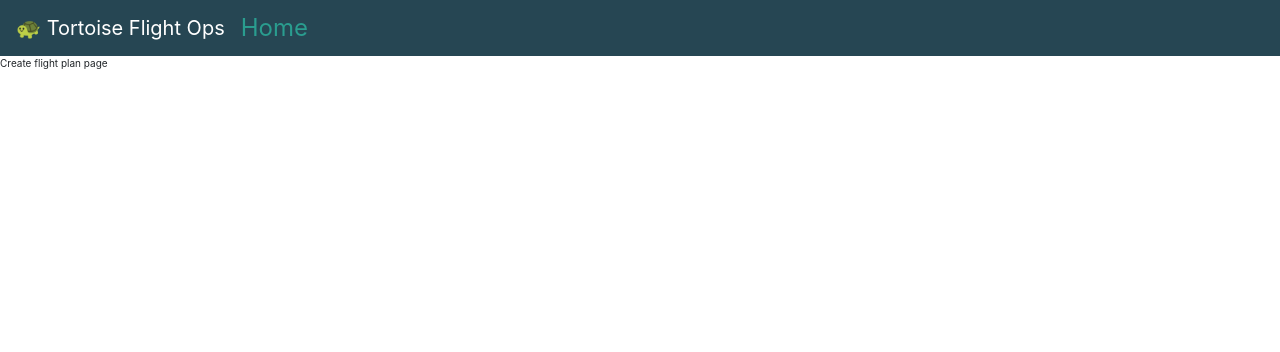
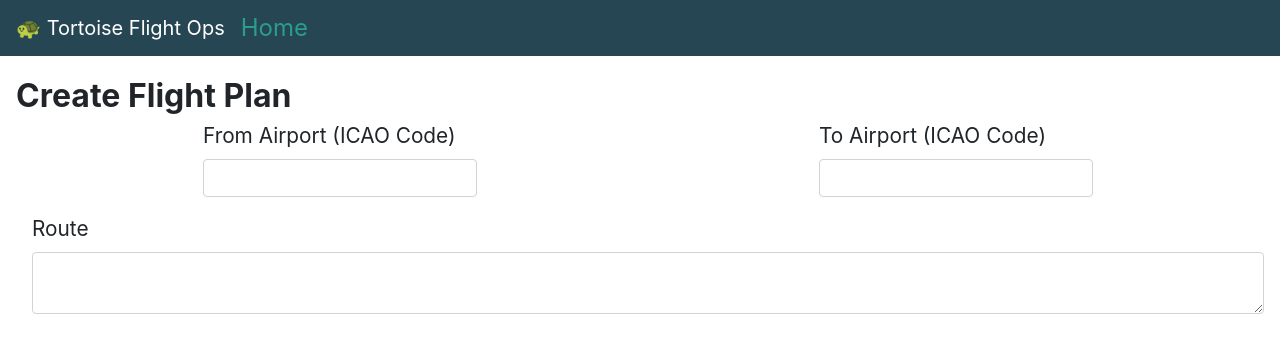
Before and after one commit to Screeos/Flight-Sim-Planner, a React (Vite) app in the folder frontend/: page /create-flight-plan in a window 1280 px wide. Shown: the top 352 px of the page. Built offline with nearby package versions, Linux system fonts and the light colour scheme.

Commit message:
wip started create flight plan ui

```diff
--- a/frontend/src/App.jsx
+++ b/frontend/src/App.jsx
@@ -15,13 +15,17 @@ import Home from "./Home.jsx";
 import NotFound from "./NotFound.jsx";
 import CreateFlightPlan from "./CreateFlightPlan.jsx";
 
+const AppContainer = styled.div`
+font-size: 1.3rem;
+`;
+
 const StyledNavItem = styled(Nav.Item)`
 font-size: 1.5rem;
 `;
 
 const App = () => {
   return (
-	  <>
+	  <AppContainer>
 		  <Router>
 			  <Navbar bg="dark" variant="dark" expand="lg">
 				  <Navbar.Brand>
@@ -55,7 +59,7 @@ const App = () => {
           </Route>
         </Switch>
       </Router>
-	  </>
+	  </AppContainer>
   );
 };
 
--- a/frontend/src/CreateFlightPlan.jsx
+++ b/frontend/src/CreateFlightPlan.jsx
@@ -1,10 +1,50 @@
 import React from "react";
+import Form from "react-bootstrap/Form";
+
+import {
+  VerticalContainer,
+  FormRow,
+  Section,
+  SectionTitle,
+  SectionContent,
+} from "./styles";
 
 const CreateFlightPlan = () => {
   return (
-    <>
-      <p>Create flight plan page</p>
-    </>
+    <VerticalContainer>
+      <Section>
+        <SectionTitle>
+          Create Flight Plan
+        </SectionTitle>
+
+        <SectionContent>
+          <Form>
+            <FormRow>
+              <Form.Group controlId="fromAirport">
+                <Form.Label>
+                  From Airport (ICAO Code)
+                </Form.Label>
+                <Form.Control type="text" />
+              </Form.Group>
+
+              <Form.Group controlId="toAirport">
+                <Form.Label>
+                  To Airport (ICAO Code)
+                </Form.Label>
+                <Form.Control type="text" />
+              </Form.Group>
+            </FormRow>
+
+            <Form.Group controlId="route">
+              <Form.Label>
+                Route
+              </Form.Label>
+              <Form.Control as="textarea" />
+            </Form.Group>
+          </Form>
+        </SectionContent>
+      </Section>
+    </VerticalContainer>
   );
 };
 
--- a/frontend/src/styles.js
+++ b/frontend/src/styles.js
@@ -8,13 +8,44 @@ align-items: center;
 flex-direction: column;
 `;
 
+const HorizontalContainer = styled.div`
+display: flex;
+flex-direction: row;
+`;
+
+const FormRow = styled(HorizontalContainer)`
+justify-content: space-around;
+`;
+
 const Headline = styled.div`
 font-size: 2rem;
 color: ${COLORS.primary};
 `;
 
+const Section = styled.div`
+width: 100%;
+display: flex;
+flex-direction: column;
+padding: 1rem;
+`;
+
+const SectionTitle = styled.div`
+font-size: 2rem;
+font-weight: bold;
+`;
+
+const SectionContent = styled.div`
+display: flex;
+flex-direction: column;
+padding-left: 1rem;
+`;
 
 export {
   VerticalContainer,
+  HorizontalContainer,
+  FormRow,
   Headline,
+  Section,
+  SectionTitle,
+  SectionContent,
 };
```
